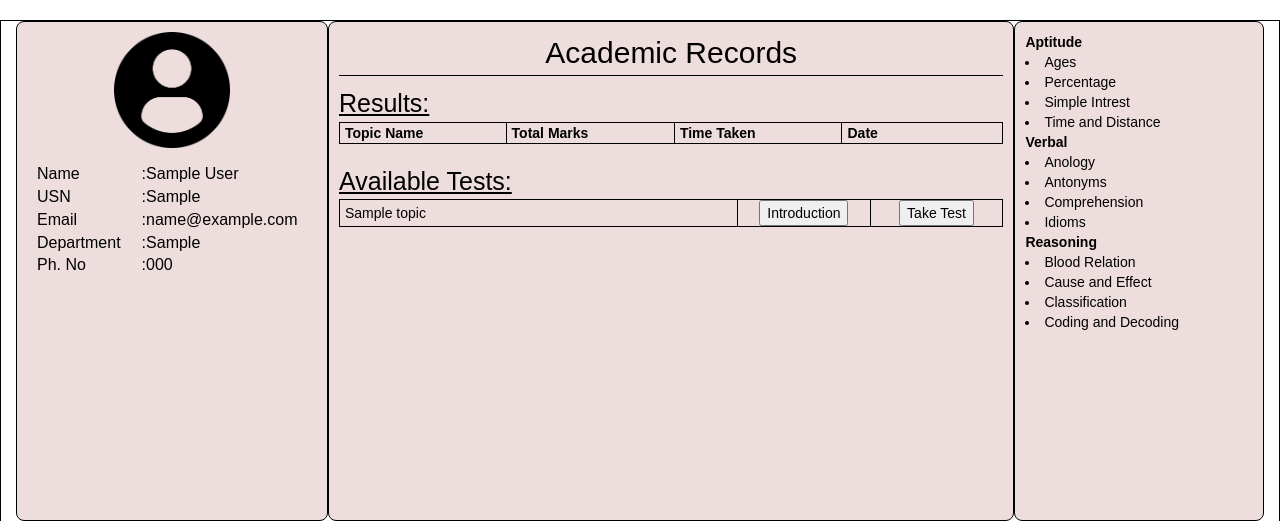
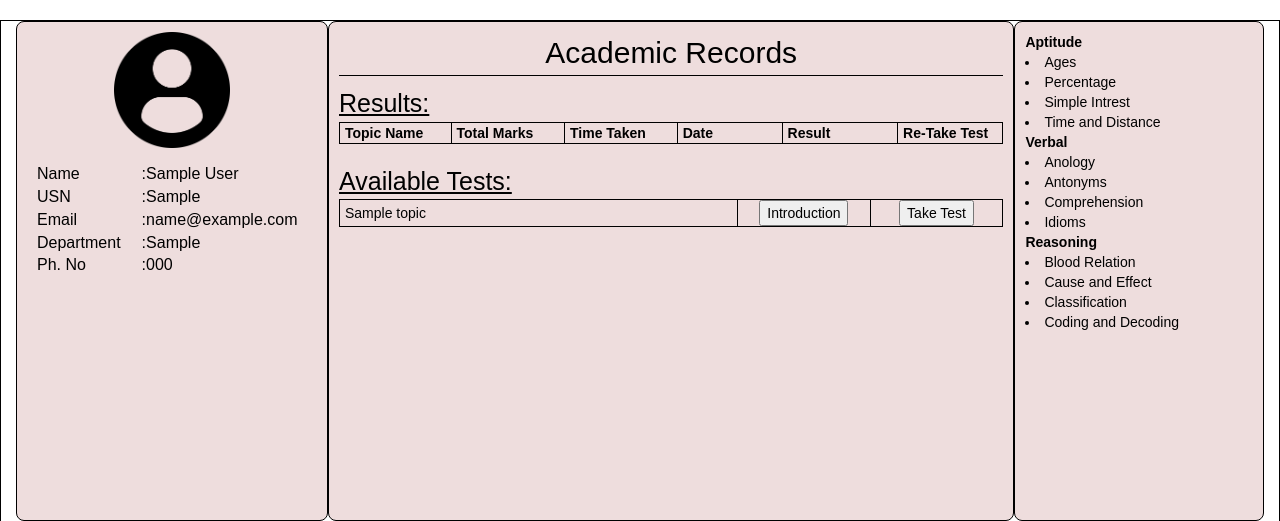
Before and after one commit to Nireeksha17/AptiTech, a PHP site: page /profile.php in a window 1280 px wide. Shown: the part 68-589 px from the top of the page. Run offline with PHP 8.4, Linux system fonts and the light colour scheme; the visitor is signed in with stand-in values (Sample User, id 1); tables that the repository leaves empty or names only in its code hold one stand-in row (values such as "Sample post"); lists and menus that the app fills with data are empty.

Commit message:
Added retest and result button. Not totally functional

```diff
--- a/WebPage/php/get_questions.php
+++ b/WebPage/php/get_questions.php
@@ -7,4 +7,4 @@
     $question_table = mysqli_query($con, $query);
   }
 
-  ?>
+?>
--- a/WebPage/php/remaining_tests.php
+++ b/WebPage/php/remaining_tests.php
@@ -1,9 +1,10 @@
 <?php
+
   include('config.php');
   $remaining_test = new stdClass();
   if(isset($_SESSION['usn'])){
     $usn = $_SESSION['usn'];
-    $query = "SELECT * FROM topic where topic_name not in (SELECT topic_name from result where student_usn = '$usn')";
+    $query = "SELECT * FROM topic where topic_id not in (SELECT topic_id from result where student_usn = '$usn')";
     $remaining_test = mysqli_query($con, $query);
   }
 ?>
--- a/WebPage/php/student_result.php
+++ b/WebPage/php/student_result.php
@@ -1,9 +1,12 @@
 <?php
-  include('config.php');
+
+use function PHPSTORM_META\type;
+
+include('config.php');
   $res_tests_taken = new stdClass();
   if(isset($_SESSION['usn'])){
     $usn = $_SESSION['usn'];
-    $que = "SELECT * FROM result WHERE student_usn = $usn";
+    $que = "SELECT * FROM result WHERE student_usn = '$usn'";
     $res_tests_taken = mysqli_query($con, $que);
   }
 ?>
--- /dev/null
+++ b/WebPage/php/topic_name.php
@@ -0,0 +1,6 @@
+<?php
+  include('config.php');
+  $t_id = $test_assoc['topic_id'];
+  $query = "SELECT * FROM topic WHERE topic_id = $t_id";
+  $topic_name = mysqli_query($con, $query) -> fetch_assoc();
+?>
--- a/WebPage/profile.php
+++ b/WebPage/profile.php
@@ -2,6 +2,15 @@
 <?php
   session_start();
   include('php/config.php');
+  if(!isset($_SESSION)){
+    var_dump($_SESSION);
+    echo "
+      <script>
+      alert('Login to see this page');
+      window.location = 'login.php';
+      </script>
+    ";
+  }
   $email = $_SESSION['email'];
   $que = " SELECT * FROM student where email = '$email'";
   $res = mysqli_query($con, $que);
@@ -61,18 +70,47 @@
           echo "<div class = 'no-test'>No tests taken yet</div>";
         }
         else {
-          echo "<table class = 'result-table'>";
-          echo "<tr><th class = 'brdr'>Topic Name</th><th class = 'brdr'>Total Marks</th><th class = 'brdr'>Time Taken</th><th class = 'brdr'>Date</th></tr>";
+          echo "
+            <form action='php/res_test.php' method='post'>
+            <table class = 'result-table'>
+            <tr>
+              <th class = 'brdr'>Topic Name</th>
+              <th class = 'brdr'>Total Marks</th>
+              <th class = 'brdr'>Time Taken</th>
+              <th class = 'brdr'>Date</th>
+              <th class = 'brdr'>Result</th>
+              <th class = 'brdr'>Re-Take Test</th>
+              </tr>
+
+          ";
           while($test_assoc = $res_tests_taken->fetch_assoc()){
-            echo "<tr><td class = 'brdr'>".$test_assoc['topic_name']."</td><td class = 'brdr'>".$test_assoc['total_marks']."</td><td class = 'brdr'>".$test_assoc['time_taken']."</td><td class = 'brdr'>".$test_assoc['exam_date']."</td></tr>";
+            include ('php/topic_name.php');
+            echo "
+            <tr>
+            <td class = 'brdr'>".$topic_name['topic_name']."</td>
+            <td class = 'brdr'>".$test_assoc['total_marks']."</td>
+            <td class = 'brdr'>".$test_assoc['time_taken']."</td>
+            <td class = 'brdr'>".$test_assoc['exam_date']."</td>
+            <td class = 'brdr'>
+              <button type='submit' value='".$topic_name['cat_id']."-".$topic_name['topic_id']."' name='submit-result'>Result</button>
+            </td>
+            <td class='brdr a-in-tbl'>
+              <button type='submit' value='".$topic_name['cat_id']."-".$topic_name['topic_id']."' name='submit-test'>Take Test</button>
+            </td>
+            </tr>
+            ";
           }
-          echo "</table>";
+          echo "
+            </table>
+            </from>
+          ";
+
         }
       ?>
       <div class="center-heading-2" style="padding-top: 20px;">Available Tests:</div>
       <?php
         include('php/remaining_tests.php');
-        if(!$remaining_test){
+        if(mysqli_num_rows($remaining_test)==0){
           echo "<div class = 'no-test'>No tests to be taken yet</div>";
         }
         else{
```
Also changed, not shown: WebPage/php/res_test.php (added, +7 -0 lines).
